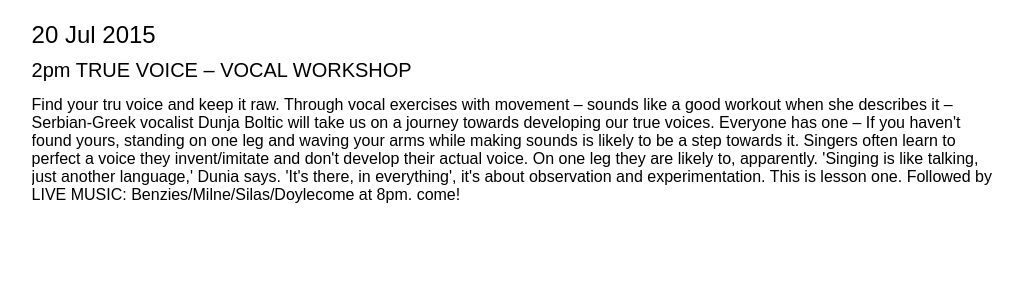
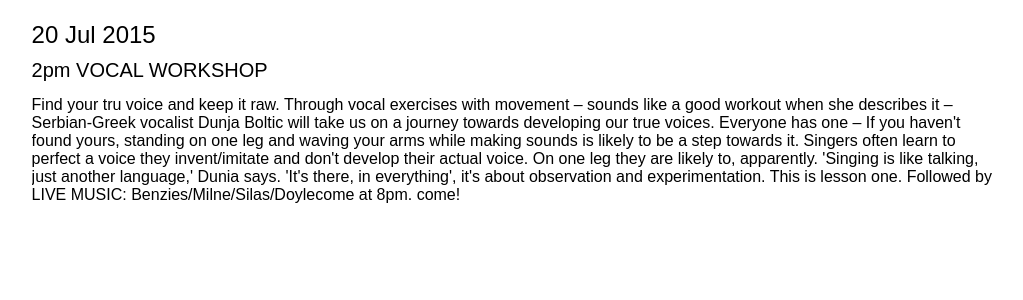
Before and after one commit to itsnevergonnawork/uncommonsense, a Jekyll site: the page built from _posts/2015-07-20-day-1.html, in a window 1280 px wide. Shown: the top 300 px of the page, without its empty margins (122-1145 px from the left). Built offline with Jekyll 4.4.1, drawn with Linux system fonts in a browser that asks for light colours.

Commit message:
Update 2015-07-20-day-1.html

```diff
--- a/_posts/2015-07-20-day-1.html
+++ b/_posts/2015-07-20-day-1.html
@@ -5,6 +5,6 @@ date: 2015-07-31
 
 <div class="day-inner">
     <h2>20 Jul 2015</h2>
-    <h3>2pm TRUE VOICE – VOCAL WORKSHOP</h3> <br>
+    <h3>2pm VOCAL WORKSHOP</h3> <br>
     <p>Find your tru voice and keep it raw. Through vocal exercises with movement – sounds like a good workout when she describes it – Serbian-Greek vocalist Dunja Boltic will take us on a journey towards developing our true voices. Everyone has one – If you haven't found yours, standing on one leg and waving your arms while making sounds is likely to be a step towards it. Singers often learn to perfect a voice they invent/imitate and don't develop their actual voice. On one leg they are likely to, apparently.  'Singing is like talking, just another language,' Dunia says. 'It's there, in everything', it's about observation and experimentation. This is lesson one. Followed by LIVE MUSIC: Benzies/Milne/Silas/Doylecome at 8pm. come!</p>
 </div>
```
